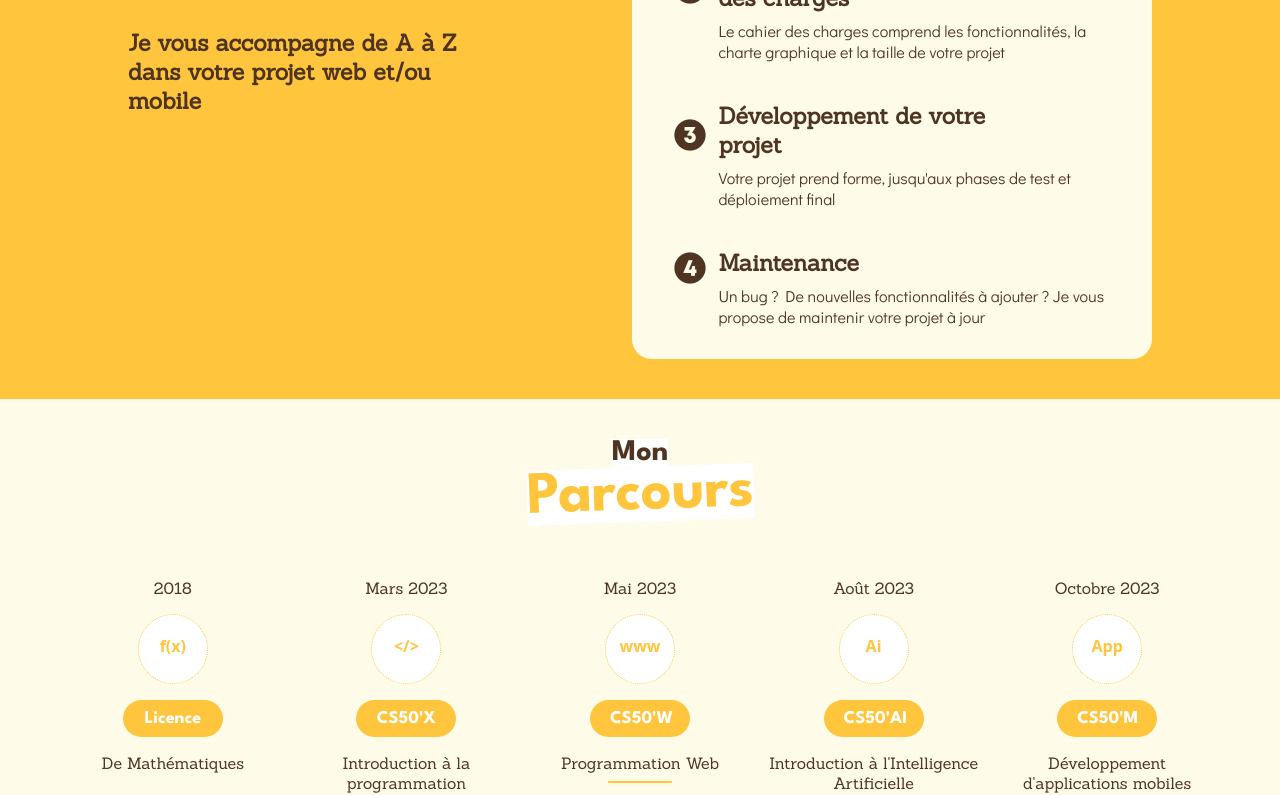
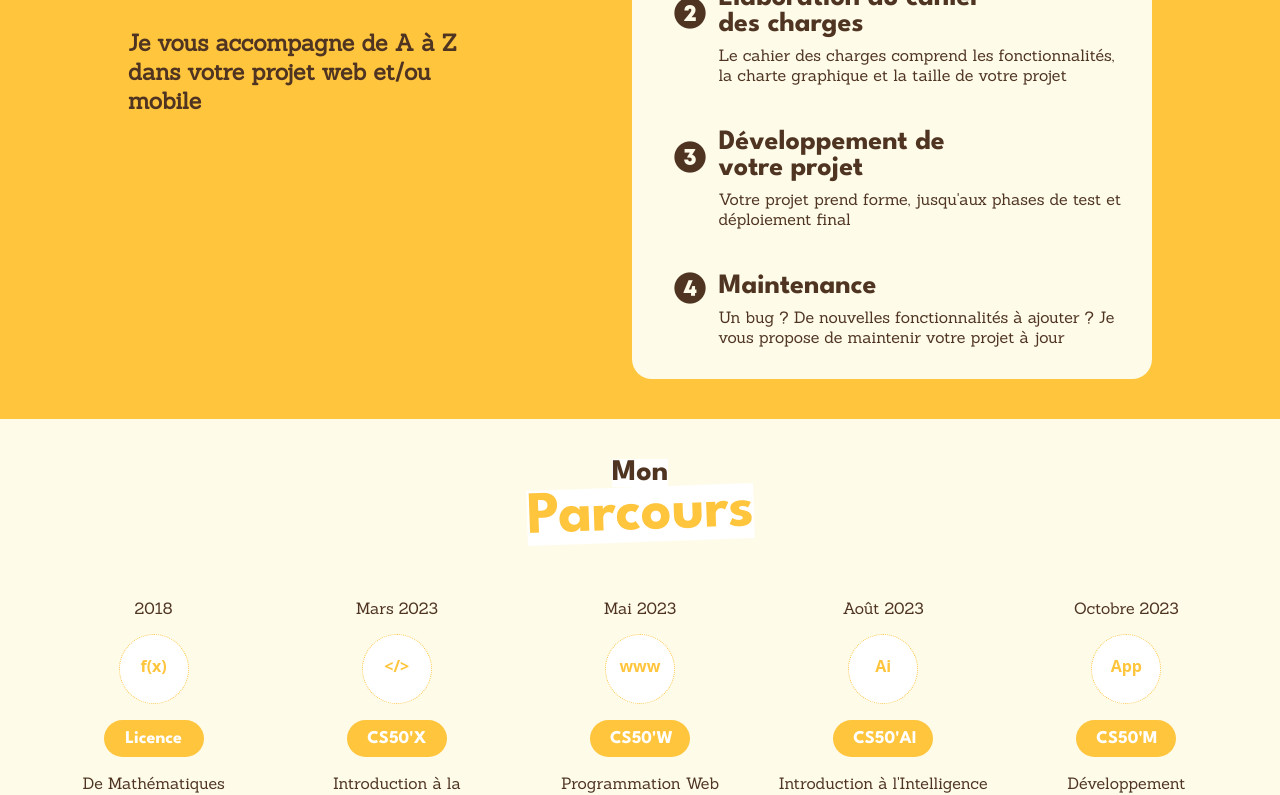
Before and after one commit to dvdmnc/portfolioV2, a React (Create React App) app: page / in a window 1280 px wide. Shown: the part 1620-2415 px from the top of the page. Built offline with nearby package versions, Linux system fonts and the light colour scheme; a web font is replaced by a local one.

Commit message:
Add files via upload

```diff
--- a/src/App.css
+++ b/src/App.css
@@ -1,6 +1,5 @@
 @import url('https://fonts.googleapis.com/css2?family=League+Spartan:wght@100..900&display=swap');
 @import url('https://fonts.googleapis.com/css2?family=Sanchez:ital@0;1&display=swap');
-@import url('https://fonts.googleapis.com/css2?family=Didact+Gothic&display=swap');
 @import url('https://fonts.googleapis.com/css2?family=Atma:wght@300;400;500;600;700&display=swap');
 @import url('https://fonts.googleapis.com/css2?family=Merriweather:ital,wght@0,300;0,400;0,700;0,900;1,300;1,400;1,700;1,900&display=swap');
 
@@ -287,7 +286,6 @@ body{
     background-color: #FEFBE9;
     padding: 2vh 2vw;
     border-radius: 20px;
-    font-family: 'League Spartan', sans-serif;
 
 
     .service-container{
@@ -304,10 +302,12 @@ body{
 
       h3{
         margin-bottom: 0;
+        font-family: 'League Spartan', sans-serif;
+        font-size:28px;
       }
       p{
         margin-top: 1vh;
-        font-family: 'Didact Gothic', sans-serif;
+        font-family: 'Sanchez', serif;
         font-size: 16px;
       }
     }
@@ -321,7 +321,7 @@ body{
 }
 
 #my-background{
-  padding:5vh 5vw;
+  padding:5vh ;
   font-family: 'League Spartan';
 
   #title{
@@ -345,6 +345,7 @@ body{
 
   .timeline{
     text-align: center;
+
     .element{
 
       h4{
@@ -375,9 +376,9 @@ body{
         display: block;
         margin: auto;
         width:5vw;
-        height: 2px;
+        height: 1px;
         border-radius: 20px;
-        margin-top: 1vh;
+        margin-top: 2vh;
       }
       ul{
         list-style: none;
```
